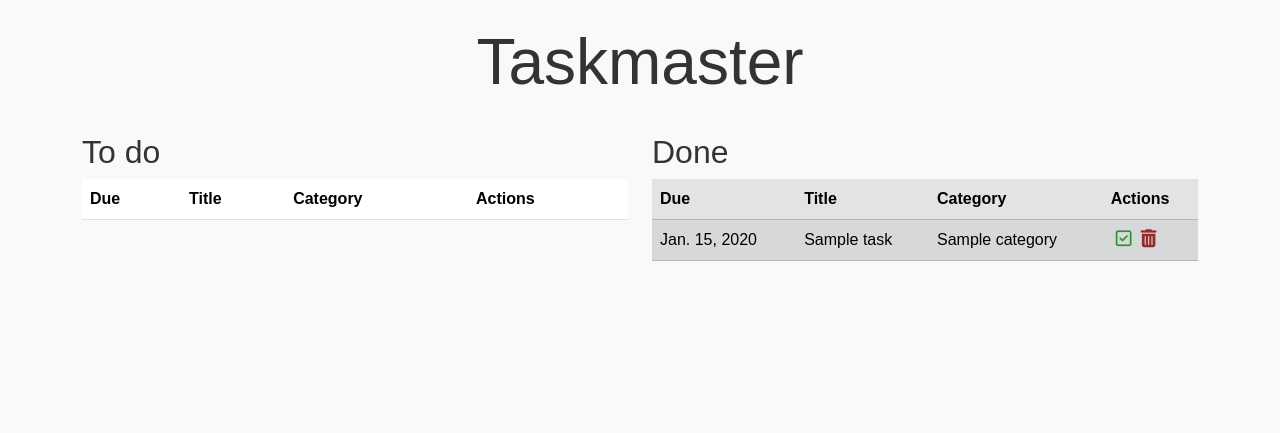
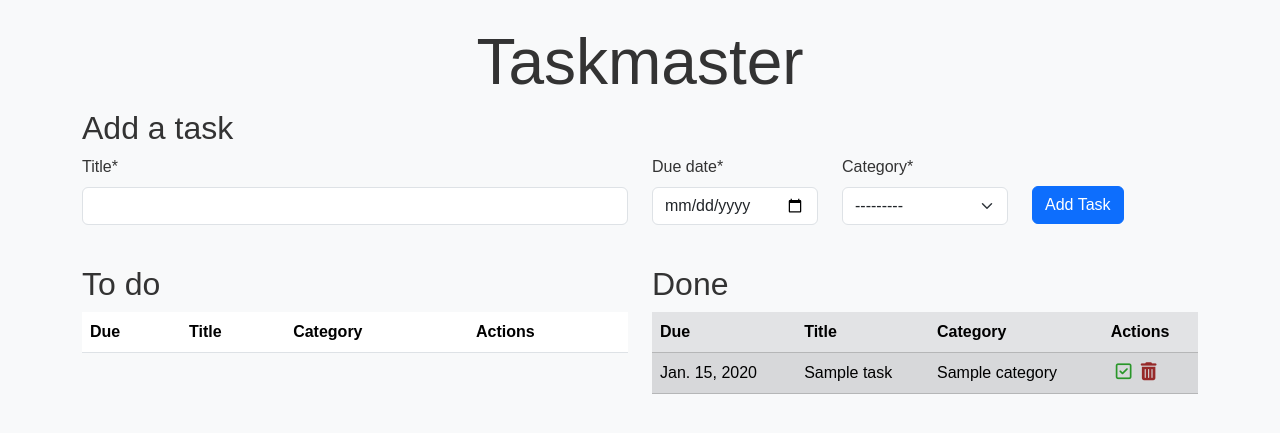
Before and after one commit to AJGreaves/taskmaster-v1-lp, a Django app: page / in a window 1280 px wide. Shown: the top 433 px of the page. Run offline with Django 5.2, Linux system fonts and the light colour scheme; tables that the repository leaves empty hold one stand-in row (values such as "Sample post"); lists and menus that the app fills with data are empty; some libraries are stand-ins or nearby versions; some web fonts are replaced.

Commit message:
Add source code for 06.02.08 Building & integrating forms

```diff
--- a/requirements.txt
+++ b/requirements.txt
@@ -1,5 +1,7 @@
 asgiref==3.8.1
+crispy-bootstrap5==2024.2
 dj-database-url==2.2.0
 Django==5.1.1
+django-crispy-forms==2.3
 psycopg2-binary==2.9.9
 sqlparse==0.5.1
--- a/taskmaster/settings.py
+++ b/taskmaster/settings.py
@@ -43,6 +43,8 @@ INSTALLED_APPS = [
     'django.contrib.sessions',
     'django.contrib.messages',
     'django.contrib.staticfiles',
+    'crispy_forms',
+    'crispy_bootstrap5',
 
     # custom apps
     'tasks',
@@ -78,6 +80,8 @@ TEMPLATES = [
 
 WSGI_APPLICATION = 'taskmaster.wsgi.application'
 
+CRISPY_ALLOWED_TEMPLATE_PACKS = "bootstrap5"
+CRISPY_TEMPLATE_PACK = "bootstrap5"
 
 # Database
 # https://docs.djangoproject.com/en/5.1/ref/settings/#databases
--- /dev/null
+++ b/tasks/forms.py
@@ -0,0 +1,11 @@
+from django import forms
+from .models import Task
+
+
+class TaskForm(forms.ModelForm):
+    class Meta:
+        model = Task
+        fields = ['title', 'due_date', 'category']
+        widgets = {
+            'due_date': forms.DateInput(attrs={'type': 'date'}),
+        }
--- a/tasks/templates/tasks/index.html
+++ b/tasks/templates/tasks/index.html
@@ -1,4 +1,6 @@
 {% load static %}
+{% load crispy_forms_tags %}
+
 <!DOCTYPE html>
 <html lang="en">
 
@@ -16,8 +18,27 @@
 <body>
     <div class="container">
         <div class="row">
-            <div class="col-12 mt-4 text-center">
+            <div class="col-12 mt-4">
                 <h1 class="display-3 text-center">Taskmaster</h1>
+                <h2>Add a task</h2>
+                <form method="post" action="{% url 'home' %}">
+                    <div class="row">
+                        {% csrf_token %}
+                        <div class="col-12 col-lg-6">
+                            {{ form.title|as_crispy_field }}
+                        </div>
+                        <div class="col-12 col-sm-4 col-lg-2">
+                            {{ form.due_date|as_crispy_field }}
+                        </div>
+                        <div class="col-12 col-sm-4 col-lg-2">
+                            {{ form.category|as_crispy_field }}
+                        </div>
+                        <div class="col-12 col-sm-4 col-lg-2">
+                            <button id="add-task-btn" type="submit" class="btn btn-primary mb-3">Add Task</button>
+                        </div>
+                    </div>
+
+                </form>
             </div>
             <div class="col-12 col-lg-6 mt-4">
                 <h2>To do</h2>
--- a/tasks/views.py
+++ b/tasks/views.py
@@ -1,5 +1,6 @@
-from django.shortcuts import render
+from django.shortcuts import redirect, render
 from .models import Task
+from .forms import TaskForm
 
 
 def home(request):
@@ -10,9 +11,18 @@ def home(request):
     to_do_tasks = Task.objects.filter(completed=False).order_by('due_date')
     done_tasks = Task.objects.filter(completed=True).order_by('due_date')
 
+    if request.method == 'POST':
+        form = TaskForm(request.POST)
+        if form.is_valid():
+            form.save()
+            return redirect('home')
+    else:
+        form = TaskForm()
+
     context = {
         'to_do_tasks': to_do_tasks,
         'done_tasks': done_tasks,
+        'form': form,
     }
 
     return render(request, 'tasks/index.html', context)
```
